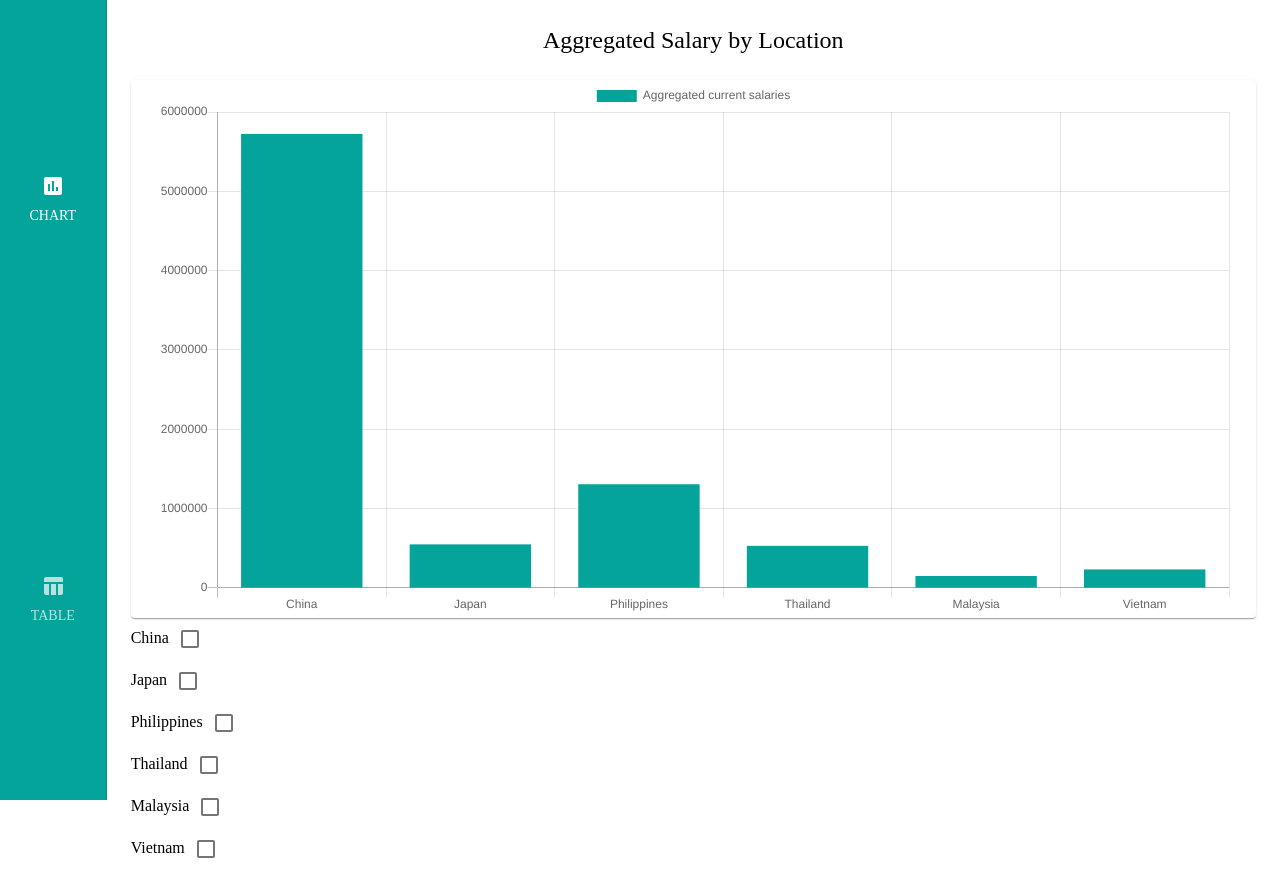
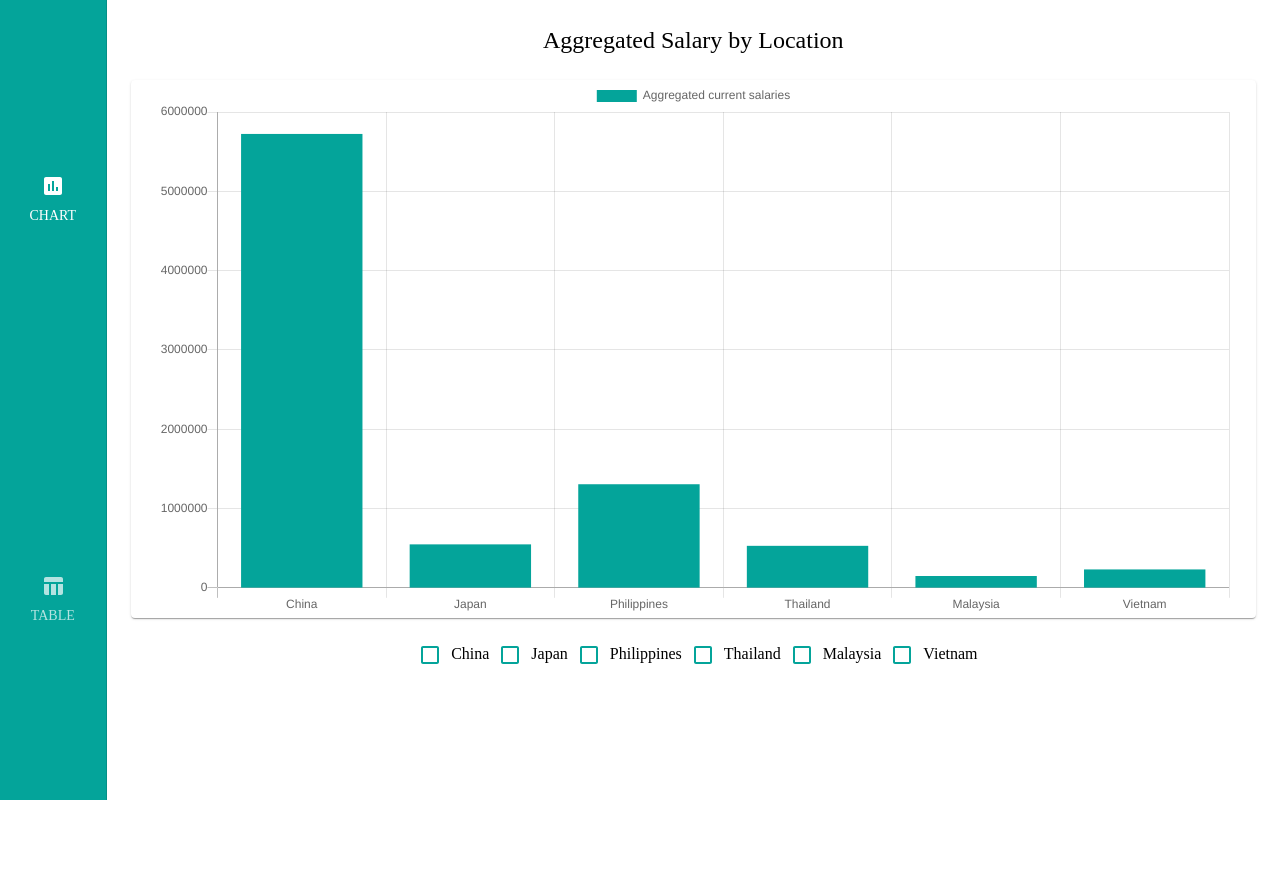
Before and after one commit to nami/react-employee-spa, a React (Create React App) app: page / in a window 1280 px wide. After the commit the page ends 800 px from the top, so only its background shows below. Built offline with nearby package versions, Linux system fonts and the light colour scheme.

Commit message:
style checkboxes

```diff
--- a/src/components/Checkboxes/LocationCheckbox.jsx
+++ b/src/components/Checkboxes/LocationCheckbox.jsx
@@ -20,13 +20,14 @@ const LocationCheckbox = ({ label, handleLocation, locations }) => {
 
   return (
     <div>
-      <span>{label}</span>
       <Checkbox
         name={label}
         disabled={false}
         checked={checked}
         onChange={handleChange}
+        style={{ color: "#04A49A" }}
       />
+      <span>{label}</span>
     </div>
   );
 };
--- a/src/components/Checkboxes/index.jsx
+++ b/src/components/Checkboxes/index.jsx
@@ -3,9 +3,20 @@ import { extractLabels } from "../../utils";
 import LocationCheckbox from "./LocationCheckbox";
 import { makeStyles } from "@material-ui/core";
 
+const useStyles = makeStyles((theme) => ({
+  checkboxContainer: {
+    display: "flex",
+    alignItems: "center",
+    justifyContent: "center",
+    paddingTop: "1em",
+  },
+}));
+
 const Checkboxes = ({ handleLocation, locations }) => {
+  const classes = useStyles();
+
   return (
-    <div>
+    <div className={classes.checkboxContainer}>
       {extractLabels().map((label) => (
         <div key={label}>
           <LocationCheckbox
```
